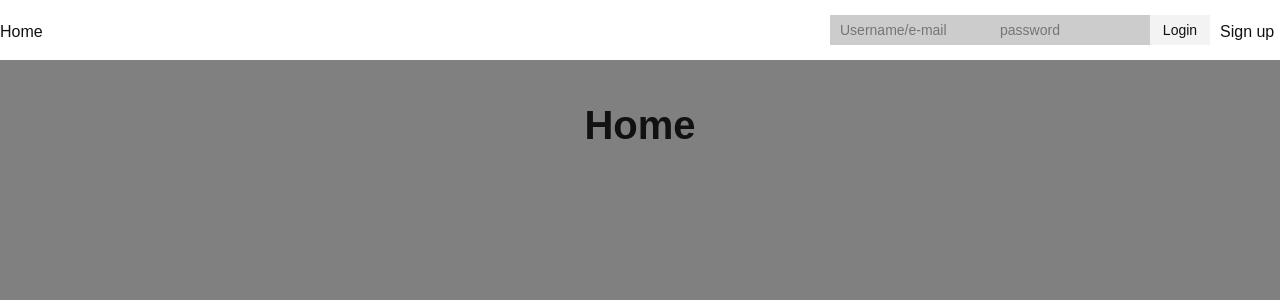
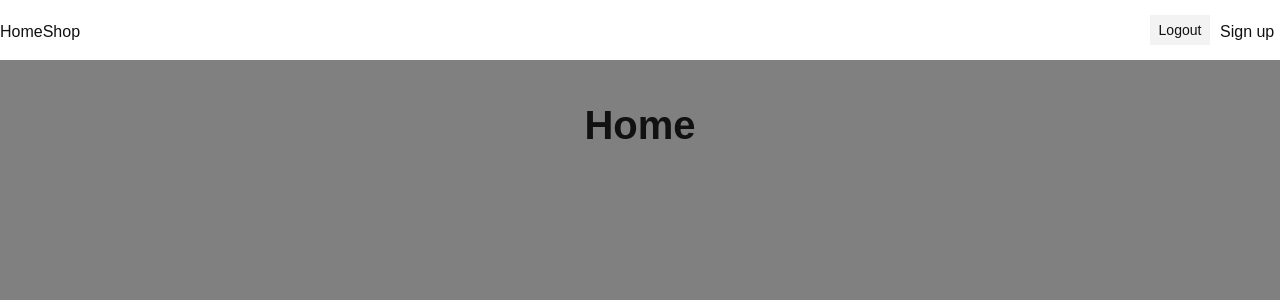
Before and after one commit to lmabaso/rush00, a PHP site: page /index.php in a window 1280 px wide. Shown: the top 300 px of the page. Run offline with PHP 8.4, Linux system fonts and the light colour scheme; the visitor is signed in with stand-in values (Sample User, id 1).

Commit message:
auto commit

```diff
--- a/header.php
+++ b/header.php
@@ -1,8 +1,7 @@
 <?php
+session_start();
 
-session_start();
-?>
-<!DOCTYPE html>
+echo '<!DOCTYPE html>
 	<html>
 	<head>
 	<title>ft_minishop</title>
@@ -13,16 +12,29 @@ session_start();
 		<nav>
 			<div class="main-wrepper">
 				<ul>
-					<li><a href="index.php">Home</a></li>
+					<li><a href="index.php">Home </a></li>
 				</ul>
-				<div class="nav-login">
-					<form action="resource/login.php" method="POST">
+				<ul>
+					<li><a href="shop.php">Shop</a></li>
+				</ul>
+				<div class="nav-login">';
+if (isset($_SESSION['user_name']))
+{
+	echo '<form action="resource/logout.php" method="POST">
+			<button name="submit">Logout</button>
+			</form>';
+}
+else
+{
+	echo '<form action="resource/login.php" method="POST">
 			<input type="text" name="username" placeholder="Username/e-mail">
 			<input type="password" name="pwd" placeholder="password">
 			<button name="submit">Login</button>
-					</form>
-					<a href="signup.php">Sign up</a>
+			</form>';
+}
+echo '<a href="signup.php">Sign up</a>
 </div>
 </div>
 </nav>
-	</header>
+</header>';
+?>
```
Lines whose indentation alone changed are shown as unchanged.
